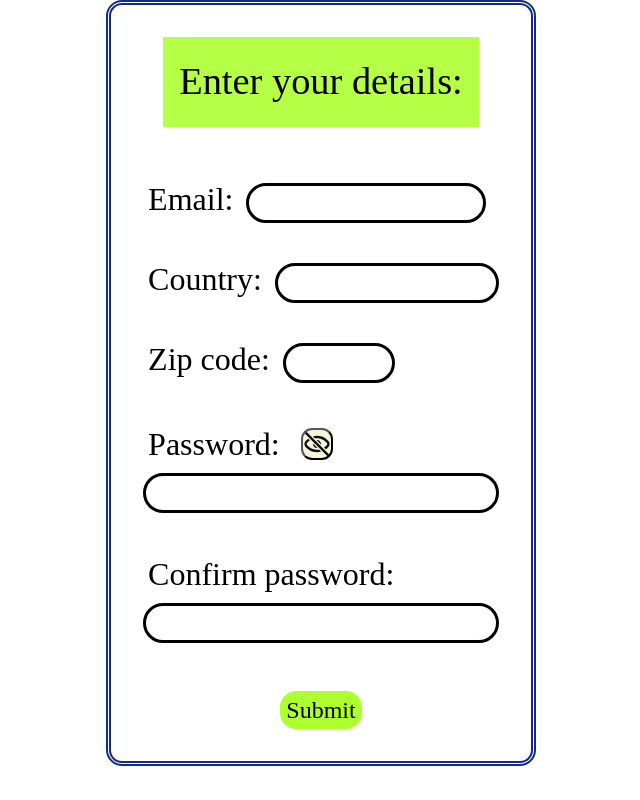
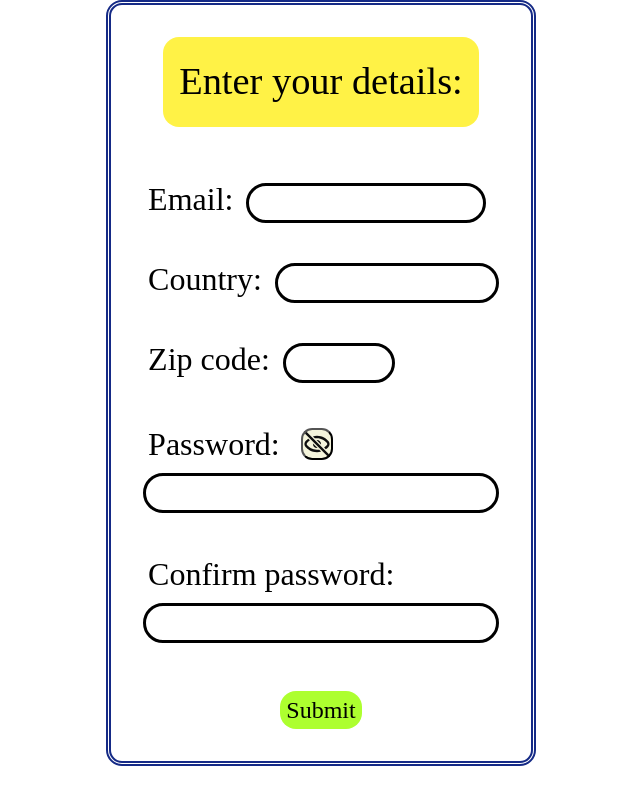
Before and after one commit to Punith1117/form-validation-2, a website built with webpack: page src/template.html in a window 1280 px wide. Shown: the whole page, without its empty margins (319-959 px from the left). Built offline with nearby package versions, Linux system fonts and the light colour scheme.

Commit message:
modify background-color and border-radius of form-heading

```diff
--- a/src/style.css
+++ b/src/style.css
@@ -17,8 +17,9 @@ form {
 
 .form-heading {
     font-size: max(3vw, 2rem);
-    background-color: rgba(153, 255, 0, 0.726);
+    background-color: rgba(255, 238, 0, 0.726);
     padding: 1rem;
+    border-radius: 1rem;
 }
 
 label {
```
